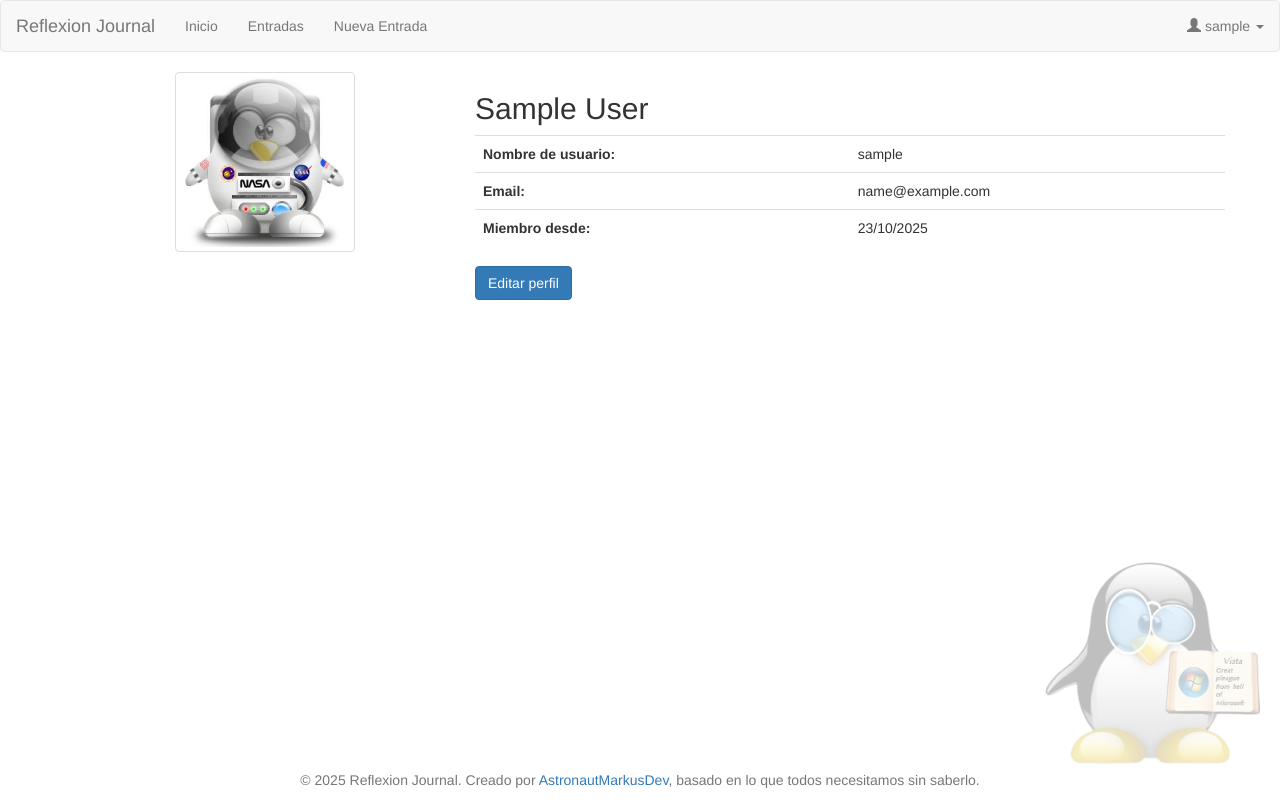
After one commit to AstronautMarkus/reflexion-journal, a Flask app: page /journal/profile in a window 1280 px wide. The commit adds this page. Run offline with Flask 3, Linux system fonts and the light colour scheme; the visitor is signed in with stand-in values (Sample User, id 1); some libraries are stand-ins or nearby versions.

Commit message:
feat: add user profile page with edit functionality and update navbar link

```diff
--- a/reflexion-journal/app/routes/journal/__init__.py
+++ b/reflexion-journal/app/routes/journal/__init__.py
@@ -2,4 +2,4 @@ from flask import Blueprint
 
 journal = Blueprint('journal', __name__)
 
-from . import dashboard
+from . import dashboard, profile
--- /dev/null
+++ b/reflexion-journal/app/routes/journal/profile.py
@@ -0,0 +1,40 @@
+from . import journal
+from flask import Flask, render_template, request, redirect, url_for, flash
+from flask_login import current_user
+from app.middleware.check_user_auth import login_required_middleware
+from app import db
+
+@journal.route('/journal/profile')
+@login_required_middleware
+def profile():
+    user = current_user
+    display_name = user.username if user.username else f"{user.first_name} {user.last_name}"
+    return render_template(
+        'journal/profile.html',
+        user=user,
+        display_name=display_name
+    )
+
+@journal.route('/journal/profile', methods=['POST'])
+@login_required_middleware
+def edit_profile():
+    user = current_user
+    data = request.form
+
+    first_name = data.get('first_name', '').strip()
+    last_name = data.get('last_name', '').strip()
+    username = data.get('username', '').strip()
+    email = data.get('email', '').strip()
+
+    if not first_name or not last_name or not username or not email or '@' not in email:
+        flash('Por favor, complete todos los campos correctamente.', 'danger')
+        return redirect(url_for('journal.profile'))
+
+    user.first_name = first_name.capitalize()
+    user.last_name = last_name.capitalize()
+    user.username = username
+    user.email = email
+    db.session.commit()
+
+    flash('Perfil actualizado correctamente.', 'success')
+    return redirect(url_for('journal.profile'))
--- a/reflexion-journal/app/templates/base/components/navbar.html
+++ b/reflexion-journal/app/templates/base/components/navbar.html
@@ -29,7 +29,7 @@
                 </a>
                 <ul class="dropdown-menu">
                     {% if current_user.is_authenticated %}
-                        <li><a href="#">Perfil</a></li>
+                        <li><a href="{{ url_for('journal.profile') }}">Perfil</a></li>
                         <li><a href="{{ url_for('settings.settings_page') }}">Configuración</a></li>
                         <li role="separator" class="divider"></li>
                         <li><a href="{{ url_for('auth.logout') }}">Cerrar sesión</a></li>
--- /dev/null
+++ b/reflexion-journal/app/templates/journal/profile.html
@@ -0,0 +1,72 @@
+{% extends 'base/base.html' %}
+{% block title %}Mi Perfil - Reflexion Journal{% endblock %}
+{% block content %}
+<div class="container">
+  <div class="row">
+    <div class="col-sm-4 text-center">
+      <img src="{{ url_for('static', filename='img/astrotux.png') }}" class="img-thumbnail" alt="Imagen de perfil" style="width:180px;height:180px;">
+    </div>
+    <div class="col-sm-8">
+      <h2 id="profile-name">{{ user.first_name }} {{ user.last_name }}</h2>
+      <table class="table">
+        <tr>
+          <th>Nombre de usuario:</th>
+          <td id="profile-username">{{ user.username }}</td>
+        </tr>
+        <tr>
+          <th>Email:</th>
+          <td id="profile-email">{{ user.email }}</td>
+        </tr>
+        <tr>
+          <th>Miembro desde:</th>
+          <td>{{ user.created_at.strftime('%d/%m/%Y') }}</td>
+        </tr>
+      </table>
+      <button class="btn btn-primary" data-toggle="modal" data-target="#editProfileModal">Editar perfil</button>
+    </div>
+  </div>
+</div>
+
+<div class="modal fade" id="editProfileModal" tabindex="-1" role="dialog" aria-labelledby="editProfileModalLabel">
+  <div class="modal-dialog" role="document">
+    <div class="modal-content">
+      <form id="edit-profile-form" method="post" action="{{ url_for('journal.edit_profile') }}">
+        <div class="modal-header">
+          <button type="button" class="close" data-dismiss="modal" aria-label="Cerrar"><span aria-hidden="true">&times;</span></button>
+          <h4 class="modal-title" id="editProfileModalLabel">Editar Perfil</h4>
+        </div>
+        <div class="modal-body">
+          <div class="form-group">
+            <label for="edit-first-name">Nombre</label>
+            <input type="text" class="form-control" id="edit-first-name" name="first_name" value="{{ user.first_name }}" required>
+          </div>
+          <div class="form-group">
+            <label for="edit-last-name">Apellido</label>
+            <input type="text" class="form-control" id="edit-last-name" name="last_name" value="{{ user.last_name }}" required>
+          </div>
+          <div class="form-group">
+            <label for="edit-username">Nombre de usuario</label>
+            <input type="text" class="form-control" id="edit-username" name="username" value="{{ user.username }}" required>
+          </div>
+          <div class="form-group">
+            <label for="edit-email">Email</label>
+            <input type="email" class="form-control" id="edit-email" name="email" value="{{ user.email }}" required>
+          </div>
+        </div>
+        <div class="modal-footer">
+          <button type="button" class="btn btn-default" data-dismiss="modal">Cancelar</button>
+          <button type="submit" class="btn btn-primary">Guardar cambios</button>
+        </div>
+      </form>
+    </div>
+  </div>
+</div>
+{% endblock %}
+
+{% block scripts %}
+<script>
+$('#editProfileModal').on('shown.bs.modal', function () {
+  $('#edit-first-name').focus();
+});
+</script>
+{% endblock %}
```
